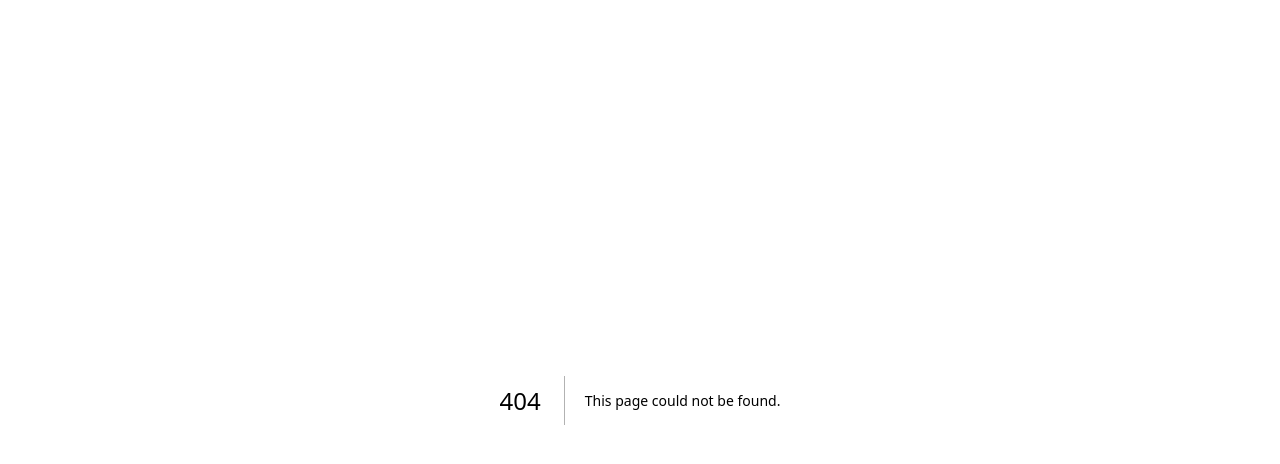
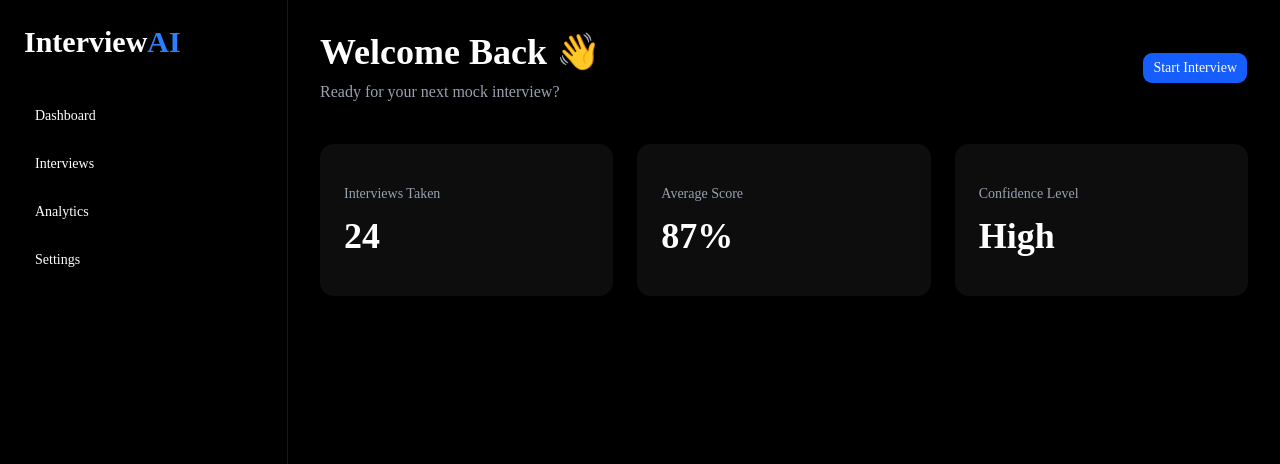
Before and after one commit to sahil19120/interview-ai, a Next.js app: page /dashboard in a window 1280 px wide. Before the commit this address had no page. Shown: the top 464 px of the page. Built offline with nearby package versions, Linux system fonts and the light colour scheme.

Commit message:
Created dashboard UI

```diff
--- /dev/null
+++ b/app/dashboard/page.tsx
@@ -0,0 +1,96 @@
+import { Card, CardContent } from "@/components/ui/card";
+import { Button } from "@/components/ui/button";
+
+export default function DashboardPage() {
+  return (
+    <main className="min-h-screen bg-black text-white flex">
+
+      {/* Sidebar */}
+      <aside className="w-72 border-r border-white/10 p-6 hidden md:flex flex-col">
+
+        <h1 className="text-3xl font-bold mb-10">
+          Interview<span className="text-blue-500">AI</span>
+        </h1>
+
+        <div className="flex flex-col gap-4">
+          <Button variant="ghost" className="justify-start">
+            Dashboard
+          </Button>
+
+          <Button variant="ghost" className="justify-start">
+            Interviews
+          </Button>
+
+          <Button variant="ghost" className="justify-start">
+            Analytics
+          </Button>
+
+          <Button variant="ghost" className="justify-start">
+            Settings
+          </Button>
+        </div>
+      </aside>
+
+      {/* Main Content */}
+      <section className="flex-1 p-8">
+
+        <div className="flex items-center justify-between">
+          <div>
+            <h2 className="text-4xl font-bold">
+              Welcome Back 👋
+            </h2>
+
+            <p className="text-gray-400 mt-2">
+              Ready for your next mock interview?
+            </p>
+          </div>
+
+          <Button className="bg-blue-600 hover:bg-blue-700">
+            Start Interview
+          </Button>
+        </div>
+
+        {/* Stats */}
+        <div className="grid grid-cols-1 md:grid-cols-3 gap-6 mt-10">
+
+          <Card className="bg-white/5 border-white/10 text-white">
+            <CardContent className="p-6">
+              <h3 className="text-gray-400">
+                Interviews Taken
+              </h3>
+
+              <p className="text-4xl font-bold mt-3">
+                24
+              </p>
+            </CardContent>
+          </Card>
+
+          <Card className="bg-white/5 border-white/10 text-white">
+            <CardContent className="p-6">
+              <h3 className="text-gray-400">
+                Average Score
+              </h3>
+
+              <p className="text-4xl font-bold mt-3">
+                87%
+              </p>
+            </CardContent>
+          </Card>
+
+          <Card className="bg-white/5 border-white/10 text-white">
+            <CardContent className="p-6">
+              <h3 className="text-gray-400">
+                Confidence Level
+              </h3>
+
+              <p className="text-4xl font-bold mt-3">
+                High
+              </p>
+            </CardContent>
+          </Card>
+
+        </div>
+      </section>
+    </main>
+  );
+}
```
